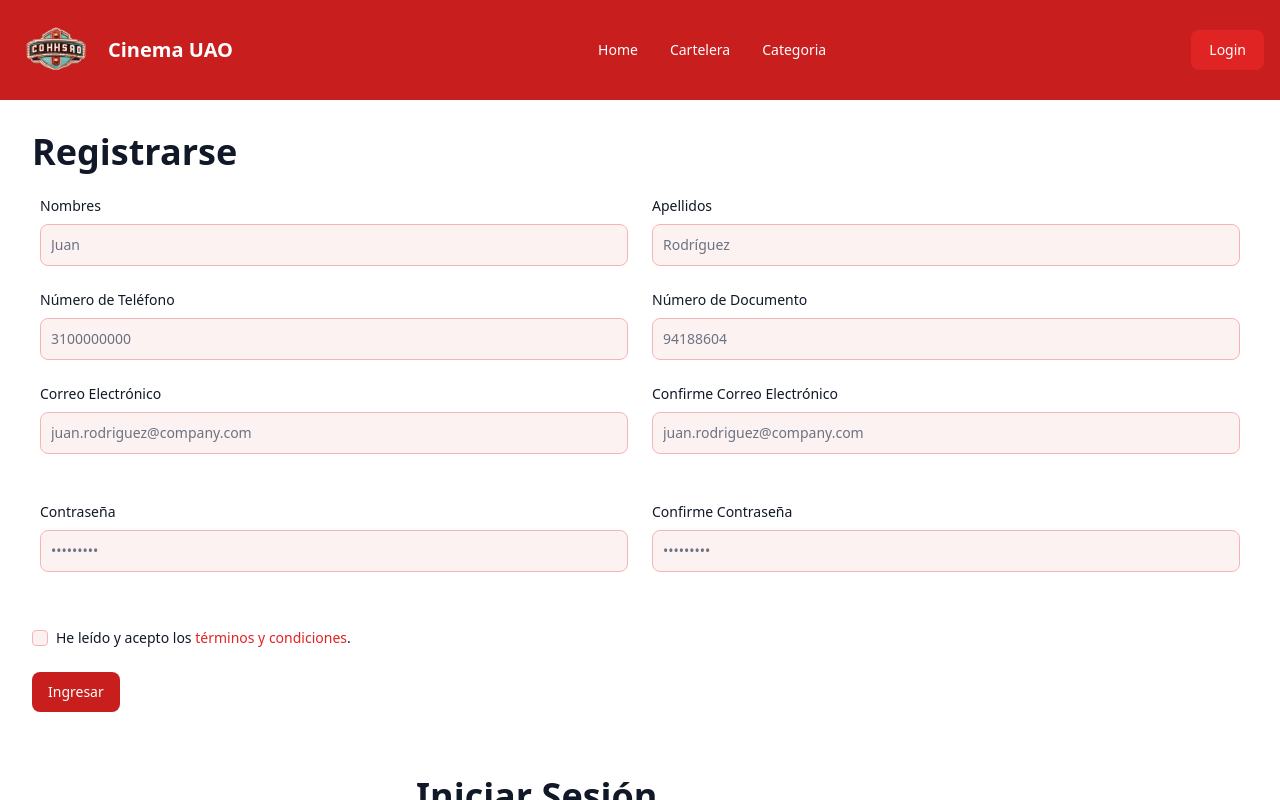
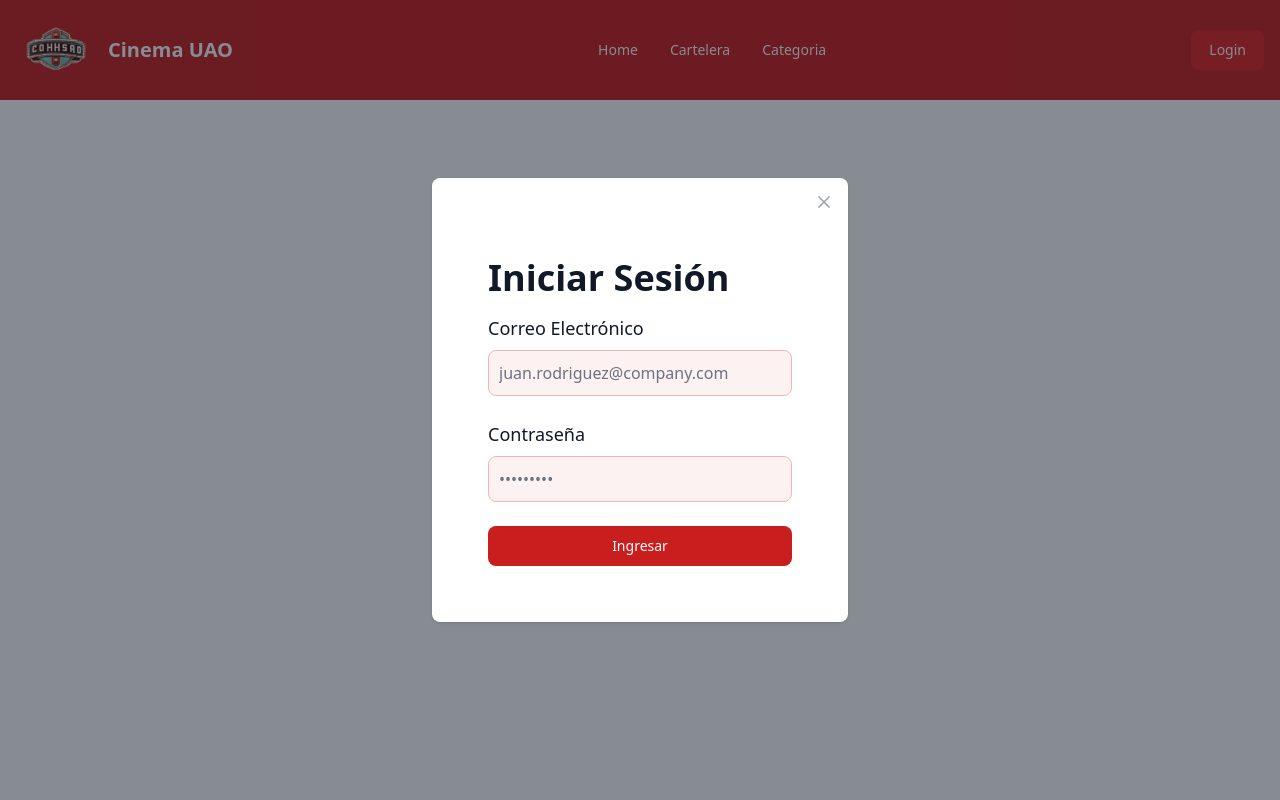
Before and after one commit to Makhai412/ProyectoEDYA2, a React (Vite) app: page / in a window 1280 px wide. Both pictures are taken after a click on the button "Login". Shown: the top 800 px of the page. Built offline with nearby package versions, Linux system fonts and the light colour scheme.

Commit message:
soto30andres: added popup to login

```diff
--- a/src/App.tsx
+++ b/src/App.jsx
@@ -4,12 +4,11 @@ import LogIn from "./pages/login/LogIn";
 import SignUp from "./pages/login/SignUp";
 
 function App() {
+
   return (
 
     <main className="">
       <NavbarComponent/>
-      <SignUp/>
-      <LogIn/>
     </main>
   );
 }
--- a/src/components/navbar/NavBarComponent.jsx
+++ b/src/components/navbar/NavBarComponent.jsx
@@ -1,5 +1,6 @@
-import { Button, Navbar, NavbarBrand, NavbarCollapse, NavbarLink, NavbarToggle } from "flowbite-react";
-
+import { Button, Navbar, NavbarBrand, NavbarCollapse, NavbarLink, NavbarToggle, Checkbox, Label, Modal, TextInput } from "flowbite-react";
+import { useState, useRef } from 'react'
+import LogIn from "../../pages/login/LogIn";
 
 let customButtonTheme = {
   color: {
@@ -10,14 +11,19 @@ let customButtonTheme = {
 
 
  const NavbarComponent = () => {
+
+  const [openModal, setOpenModal] = useState(false);
+  //const emailInputRef = useRef<HTMLInputElement>(null);
+
   return (
+    <>
     <Navbar className="bg-red-700" fluid>
       <NavbarBrand href="https://flowbite-react.com">
         <img src="/logo3.png" className="mr-3 h-6 sm:h-20" alt="Flowbite React Logo" />
         <span className="self-center text-white text-xl font-semibold">Cinema UAO </span>
       </NavbarBrand>
       <div className="flex md:order-2">
-        <Button theme={customButtonTheme} color="primary">Login</Button>
+        <Button theme={customButtonTheme} onClick={() => setOpenModal(true)} color="primary">Login</Button>
         <NavbarToggle />
       </div>
       <NavbarCollapse>
@@ -28,6 +34,14 @@ let customButtonTheme = {
         <NavbarLink href="#" className="text-white">Categoria</NavbarLink>
       </NavbarCollapse>
     </Navbar>
+
+    <Modal show={openModal} size="md" popup onClose={() => setOpenModal(false)}>
+    <Modal.Header />
+    <Modal.Body>
+      <LogIn></LogIn>
+    </Modal.Body>
+    </Modal>
+    </>
   );
 
 }
--- a/src/main.tsx
+++ b/src/main.tsx
@@ -1,6 +1,6 @@
 import React from "react";
 import ReactDOM from "react-dom/client";
-import App from "./App.tsx";
+import App from "./App.jsx";
 import "./index.css";
 
 ReactDOM.createRoot(document.getElementById("root")!).render(
```
